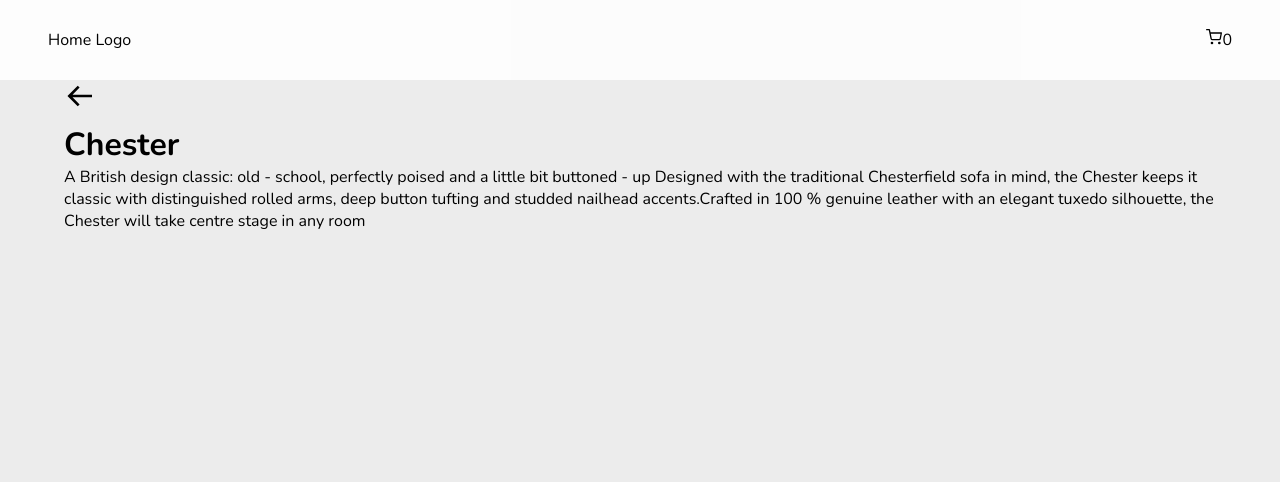
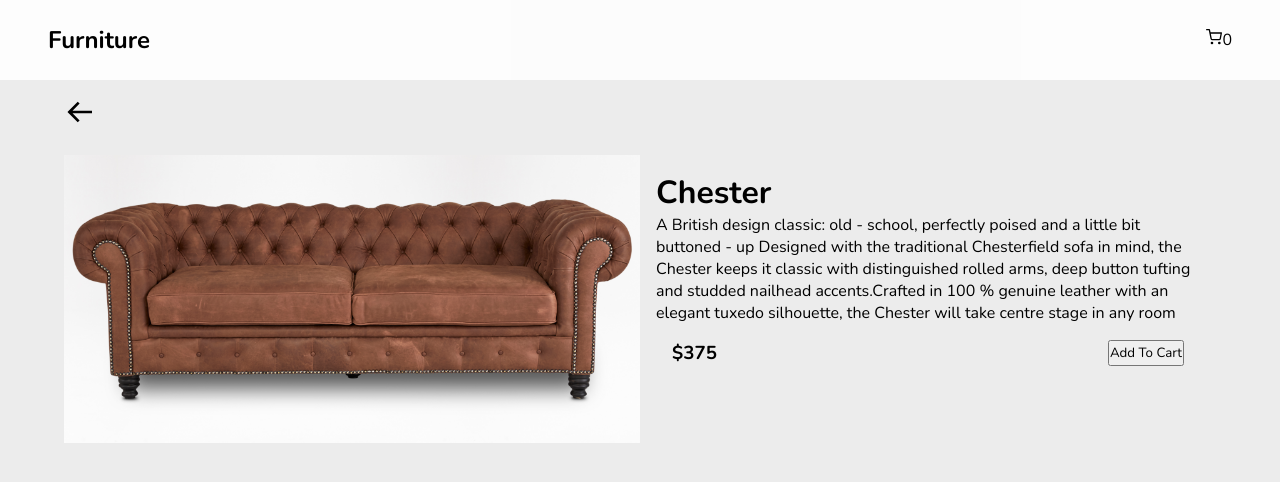
Before and after one commit to TendaiChikwiri/furniture-store, a React (Create React App) app: page /product/1 in a window 1280 px wide. Shown: the top 482 px of the page. Built offline with nearby package versions, Linux system fonts and the light colour scheme.

Commit message:
Styling edits

```diff
--- a/src/App.jsx
+++ b/src/App.jsx
@@ -24,7 +24,6 @@ function App() {
   const [cart, setCart] = useState([])
 
   const addToCart = (addedItem) => {
-    console.log(typeof addedItem)
     // Check if item is already in cart
     const isItemInCart = cart.find(item => item.id === addedItem.id);
     // If item is in cart increase item count
@@ -42,8 +41,7 @@ function App() {
 
   }
 
-  const removeFromCart = (id) => {
-    console.log("remove clicked")
+  const reduceFromCart = (id) => {
     // If count is one, remove when count is zero
     const updatedCount = cart.map(item =>
       item.id === id
@@ -54,6 +52,15 @@ function App() {
       return item.count >= 0
     }
     setCart(updatedCount.filter(removeZero)
+    )
+  }
+
+  const deleteFromCart = (id) => {
+    const deleteitem = (item) => {
+      return item.id !== id
+    }
+    setCart(
+      cart.filter(deleteitem)
     )
   }
 
@@ -68,7 +75,7 @@ function App() {
           <Home furnitureData={furnitureData} addToCart={addToCart} />
         </Route>
         <Route path="/checkout">
-          <Checkout removeFromCart={removeFromCart} addToCart={addToCart} cart={cart} />
+          <Checkout deleteFromCart={deleteFromCart} reduceFromCart={reduceFromCart} addToCart={addToCart} cart={cart} />
         </Route>
       </Switch>
     </Router>
--- a/src/components/Header.jsx
+++ b/src/components/Header.jsx
@@ -8,7 +8,7 @@ const Header = ({ cart }) => {
   return (
     <nav className="nav-bar">
       <Link className="nav-item" to="/">
-        Home Logo
+        <h2>Furniture</h2>
       </Link>
       <Link className="nav-item" to="/checkout">
         <FiShoppingCart />
--- a/src/components/ProductGrid.jsx
+++ b/src/components/ProductGrid.jsx
@@ -9,11 +9,14 @@ const ProductGrid = ({ furnitureData, addToCart }) => {
         <div key={item.id} className="product">
           <Link to={`/product/${item.id}`} >
             <img src={item.img} alt="" />
+
+          </Link>
+          <div className="product-info">
             <h1>{item.name}</h1>
-          </Link>
-          <div className="price-add">
-            <p className="price">&#36;{item.price}</p>
-            <button onClick={() => addToCart(item)} className="addCart">Add To Cart</button>
+            <div className="price-cart">
+              <p className="price">&#36;{item.price}</p>
+              <button onClick={() => addToCart(item)} className="addCart">Add To Cart</button>
+            </div>
           </div>
 
         </div>
--- a/src/pages/Checkout.jsx
+++ b/src/pages/Checkout.jsx
@@ -1,6 +1,6 @@
 import React from 'react'
-
-const Checkout = ({ cart, addToCart, removeFromCart }) => {
+import "../styles/Checkout.scss"
+const Checkout = ({ cart, addToCart, reduceFromCart, deleteFromCart }) => {
   return (
     <main>
       {cart.length === 0 ? <p>No items in cart.</p> : null}
@@ -8,15 +8,15 @@ const Checkout = ({ cart, addToCart, removeFromCart }) => {
         {cart.map((item) => (
           <li key={item.id} className="item">
             <h2>{item.name}</h2>
-            <div>
-              <button onClick={() => removeFromCart(item.id)}>minus</button>
+            <div className="more-less">
+              <button onClick={() => reduceFromCart(item.id)}>-</button>
               <p>{item.count}</p>
-              <button onClick={() => addToCart(item)} >plus</button>
+              <button onClick={() => addToCart(item)} >+</button>
             </div>
             <p>&#36;{item.count * item.price}</p>
+            <button onClick={() => deleteFromCart(item.id)} >Remove from Cart</button>
           </li>
         ))}
-
       </ul>
     </main>
   )
--- a/src/pages/Home.jsx
+++ b/src/pages/Home.jsx
@@ -4,7 +4,6 @@ import ProductGrid from '../components/ProductGrid'
 const Home = ({ addToCart, furnitureData }) => {
   return (
     <main>
-      <h1>Home page</h1>
       <ProductGrid addToCart={addToCart} furnitureData={furnitureData} />
     </main>
   )
--- a/src/pages/Product.jsx
+++ b/src/pages/Product.jsx
@@ -14,9 +14,20 @@ const Product = ({ furnitureData }) => {
   }
   return (
     <main>
-      <h1><Link to="/"><BiArrowBack /></Link></h1>
-      <h1>{item.name}</h1>
-      <p>{item.description}</p>
+      <h1 className="go-back"><Link to="/"><BiArrowBack /></Link></h1>
+      <div className="product-container">
+        <div className="img-container">
+          <img src={item.img} alt="" />
+        </div>
+        <div className="info-container">
+          <h1>{item.name}</h1>
+          <p>{item.description}</p>
+          <div className="price-cart">
+            <h3>${item.price}</h3>
+            <button>Add To Cart</button>
+          </div>
+        </div>
+      </div>
     </main>
   )
 }
--- /dev/null
+++ b/src/styles/Checkout.scss
@@ -0,0 +1,11 @@
+.more-less {
+  padding: 0.25rem;
+  width: max-content;
+  border-radius: 5px;
+  display: flex;
+  align-items: center;
+}
+
+li {
+  list-style: none;
+}
--- a/src/styles/ProductGrid.scss
+++ b/src/styles/ProductGrid.scss
@@ -1,15 +1,18 @@
 .product-grid {
   margin: 3rem 0;
+  padding: 1rem 0;
   display: grid;
   gap: 2rem;
   grid-template-columns: repeat(auto-fit, minmax(300px, 1fr));
   .product {
+    overflow: hidden;
+    box-shadow: rgba(0, 0, 0, 0.16) 0px 1px 4px;
     background-color: white;
     display: flex;
     flex-direction: column;
     justify-content: space-evenly;
-    padding: 2rem;
-    border-radius: 15px;
+    // padding: 2rem;
+    border-radius: 10px;
     a {
       text-decoration: none;
       color: inherit;
@@ -21,8 +24,10 @@
     h1 {
       font-weight: 600;
     }
-    .price-add {
-      padding: 0.5rem;
+    .product-info {
+      padding: 0 1rem 1rem 1rem;
+      .price-cart {
+        margin: 1rem 0;
         display: flex;
         justify-content: space-between;
         align-items: center;
@@ -32,7 +37,7 @@
         }
         .addCart {
           outline: none;
-        font-weight: 600;
+          font-weight: 700;
           border: none;
           padding: 0.75rem 1rem;
           color: white;
@@ -51,10 +56,11 @@
             z-index: -1;
           }
 
-        &:hover::after {
-          transform: scale(1.1);
+          &:active::after {
+            transform: scale(1.05);
           }
         }
       }
     }
   }
+}
--- a/src/styles/ProductPage.scss
+++ b/src/styles/ProductPage.scss
@@ -1,4 +1,31 @@
+.go-back {
+  padding: 1rem 0;
+}
+
 a {
   text-decoration: none;
   color: black;
 }
+
+.product-container {
+  display: grid;
+  grid-template-columns: 50% 50%;
+  grid-template-rows: 100%;
+  .img-container {
+    img {
+      object-fit: contain;
+      width: 100%;
+    }
+  }
+  .info-container {
+    padding: 1rem;
+    display: flex;
+    flex-direction: column;
+    justify-content: flex-start;
+  }
+  .price-cart {
+    padding: 1rem;
+    display: flex;
+    justify-content: space-between;
+  }
+}
```
Lines whose indentation alone changed are shown as unchanged.
